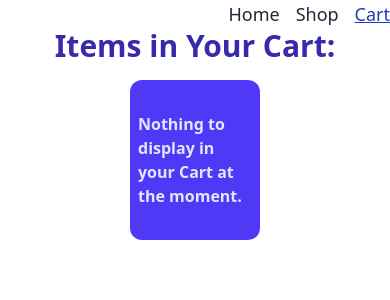
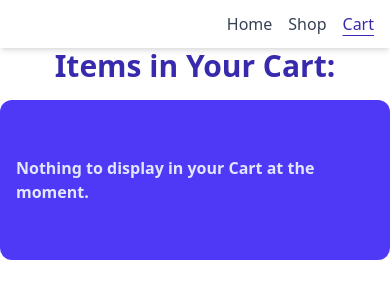
Before and after one commit to arifmertmisir/shopping-cart, a React (Vite) app: page /cart in a window 390 px wide. Shown: the top 300 px of the page. Built offline with nearby package versions, Linux system fonts and the light colour scheme.

Commit message:
feature: make Shop and Cart pages responsive with Tailwind breakpoints, improve Navbar styling

```diff
--- a/src/components/Card.jsx
+++ b/src/components/Card.jsx
@@ -10,7 +10,7 @@ function Card({
 }) {
   const displayAmount = isNaN(itemAmount) ? 0 : itemAmount;
   return (
-    <div className="w-60 text-center font-medium shadow-[0px_10px_20px_rgba(0,0,1,1)] rounded-xl bg-indigo-600 cursor-pointer duration-300 transition-transform hover:-translate-y-2.5 hover:scale-105 hover:shadow-[0px_20px_80px_rgba(255,203,5,0.4)] hover:bg-indigo-400">
+    <div className="text-center font-medium shadow-[0px_10px_20px_rgba(0,0,1,1)] rounded-xl bg-indigo-600 cursor-pointer duration-300 transition-transform hover:-translate-y-2.5 hover:scale-105 hover:shadow-[0px_20px_80px_rgba(255,203,5,0.4)] hover:bg-indigo-400">
       <h2 className="p-2 font-bold text-indigo-100">{title}</h2>
 
       <img
@@ -23,11 +23,11 @@ function Card({
         name={title}
         value={itemAmount}
         onChange={handleItemAmountOnChange}
-        className="text-sm text-center p-2 mb-4 border-solid rounded-xl text-indigo-100 bg-indigo-900"
+        className="w-full text-md text-center p-2 mb-4 border-solid rounded-xl text-indigo-100 bg-indigo-900"
         type="number"
         placeholder="How many items ?"
       />
-      <div className="flex justify-between p-2 mb-4 border-solid rounded-xl bg-indigo-100">
+      <div className="flex text-md justify-between p-2 mb-4 border-solid rounded-xl bg-indigo-100">
         <button
           id={title}
           data-testid="increment"
--- a/src/components/Navbar.jsx
+++ b/src/components/Navbar.jsx
@@ -2,10 +2,12 @@ import { NavLink } from "react-router";
 
 function Navbar({ itemsCount }) {
   return (
-    <nav className="flex gap-4 text-lg font-medium justify-end">
+    <nav className="flex gap-4 sm:gap-6 text-base sm:text-lg font-medium justify-end items-center px-4 py-3 shadow-md">
       <NavLink
         className={({ isActive }) =>
-          isActive ? "text-blue-800 underline" : "text-gray-800"
+          isActive
+            ? "text-indigo-800 underline underline-offset-5"
+            : "text-gray-700 hover:text-indigo-600 transition-colors"
         }
         to="/"
       >
@@ -13,7 +15,9 @@ function Navbar({ itemsCount }) {
       </NavLink>
       <NavLink
         className={({ isActive }) =>
-          isActive ? "text-blue-800 underline" : "text-gray-800"
+          isActive
+            ? "text-indigo-800 underline underline-offset-5"
+            : "text-gray-700 hover:text-indigo-600 transition-colors"
         }
         to="/shop"
       >
@@ -21,7 +25,9 @@ function Navbar({ itemsCount }) {
       </NavLink>
       <NavLink
         className={({ isActive }) =>
-          isActive ? "text-blue-800 underline" : "text-gray-800"
+          isActive
+            ? "text-indigo-800 underline underline-offset-5"
+            : "text-gray-700 hover:text-indigo-600 transition-colors"
         }
         to="/cart"
       >
--- a/src/pages/Cart.jsx
+++ b/src/pages/Cart.jsx
@@ -26,7 +26,7 @@ function Cart() {
       <h2 className="text-center mb-4 text-3xl font-bold text-indigo-800">
         Items in Your Cart:
       </h2>
-      <div className="mx-auto w-1/3 min-h-40 rounded-xl bg-indigo-600">
+      <div className="mx-auto px-2 w-full sm:w-2/3 md:w-1/2 lg:w-1/3 min-h-40 rounded-xl bg-indigo-600">
         {itemsInCart.length === 0 ? (
           <div className="flex flex-col justify-center items-center h-40">
             <p
@@ -59,7 +59,7 @@ function Cart() {
                   data-testid="decrement"
                   id={key}
                   onClick={handleDecrement}
-                  className="w-6 h-6  bg-red-400 hover:bg-red-500 cursor-pointer"
+                  className="w-6 h-6  bg-red-400 rounded-lg hover:bg-red-500 cursor-pointer"
                 >
                   -
                 </button>
--- a/src/pages/Shop.jsx
+++ b/src/pages/Shop.jsx
@@ -42,7 +42,7 @@ function Shop() {
         Discover Our Products
       </h2>
 
-      <div className="flex justify-center flex-wrap gap-8">
+      <div className="grid grid-cols-2 sm:grid-cols-3 md:grid-cols-4 lg:grid-cols-5 xl:grid-cols-6 gap-4 sm:gap-8 px-2">
         {productList.map((product) => (
           <Card
             id={product.title}
```
